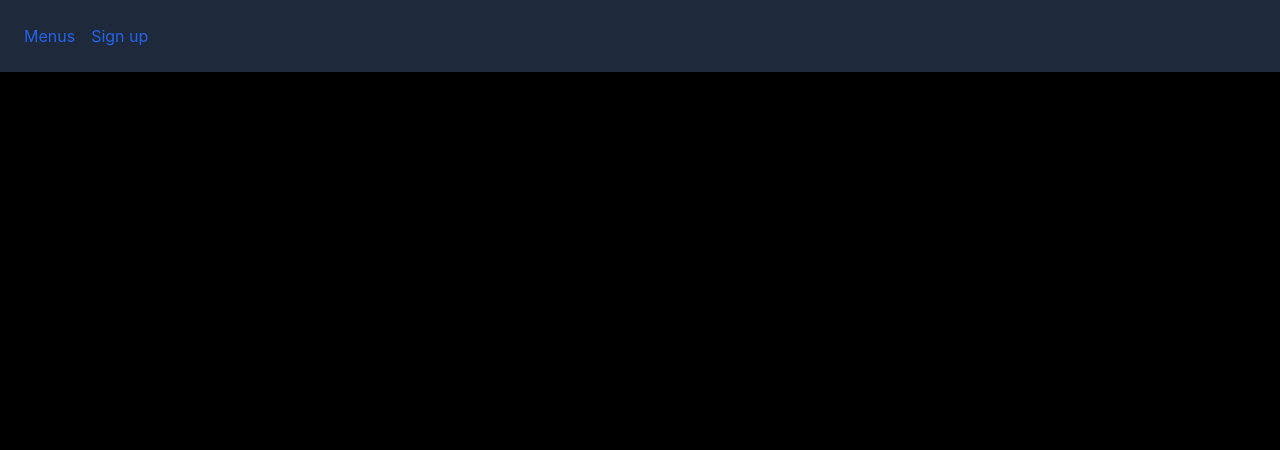
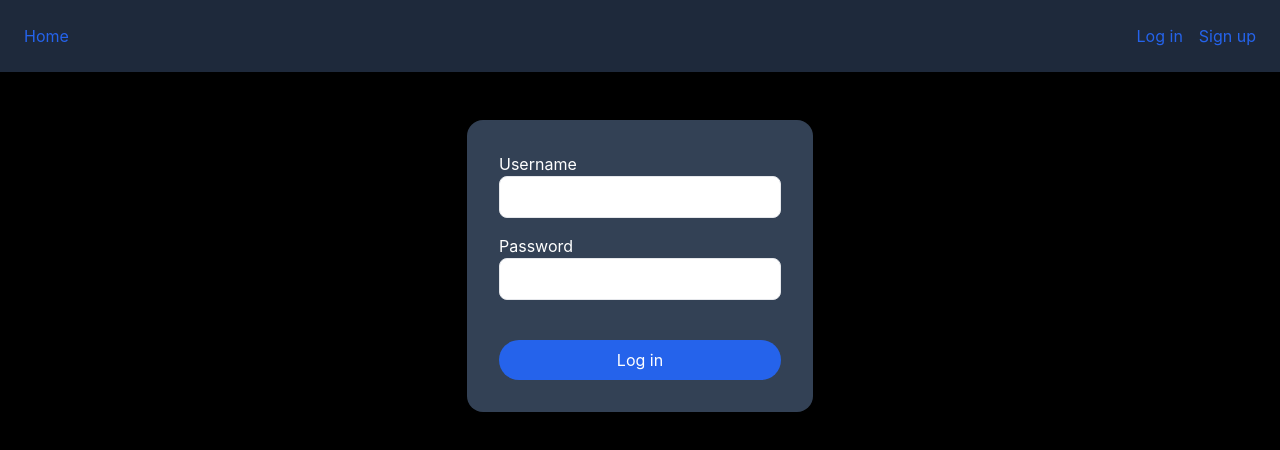
Before and after one commit to Jacek-Lal/NutriWeek, a React (Create React App) app in the folder frontend/: page /login in a window 1280 px wide. Before the commit this address had no page. Shown: the top 450 px of the page. Built offline with nearby package versions, Linux system fonts and the light colour scheme; no server answers.

Commit message:
added login and session authentication

```diff
--- a/frontend/src/App.js
+++ b/frontend/src/App.js
@@ -1,25 +1,55 @@
 import { BrowserRouter, Routes, Route, Link } from "react-router-dom";
 import MenuList from "pages/MenuList.js";
 import MenuDetails from "pages/MenuDetails.js";
+import LoginForm from "pages/LoginPage.js";
 import RegisterForm from "pages/SignupPage.js";
+import LandingPage from "pages/LandingPage";
+import { useContext } from "react";
+import { AuthContext } from "context/AuthContext";
 
 function App() {
+  const { user, logout } = useContext(AuthContext);
   return (
     <BrowserRouter>
       <div>
         <nav className="bg-slate-800 flex gap-4 mb-6 p-6">
-          <Link to="/menus" className="text-blue-600 hover:underline">
-            Menus
+          <Link to="/" className="text-blue-600 hover:underline">
+            Home
           </Link>
+          {user ? (
+            <>
+              <Link to="/menus" className="text-blue-600 hover:underline">
+                Menus
+              </Link>
 
-          <Link to="/register" className="text-blue-600 hover:underline">
-            Sign up
-          </Link>
+              <span className="ml-auto text-white">Hi {user.username}</span>
+              <button
+                onClick={logout}
+                className="text-blue-600 hover:underline"
+              >
+                Logout
+              </button>
+            </>
+          ) : (
+            <>
+              <Link
+                to="/login"
+                className="ml-auto text-blue-600 hover:underline"
+              >
+                Log in
+              </Link>
+              <Link to="/register" className="text-blue-600 hover:underline">
+                Sign up
+              </Link>
+            </>
+          )}
         </nav>
         <div className="p-6">
           <Routes>
+            <Route path="/" element={<LandingPage />} />
             <Route path="/menus" element={<MenuList />} />
             <Route path="/menus/:id" element={<MenuDetails />} />
+            <Route path="/login" element={<LoginForm />} />
             <Route path="/register" element={<RegisterForm />} />
           </Routes>
         </div>
--- a/frontend/src/api/AuthService.js
+++ b/frontend/src/api/AuthService.js
@@ -5,6 +5,21 @@ const API_URL = "http://localhost:8080/auth";
 export async function registerUser(payload) {
   return await axios.post(`${API_URL}/register`, payload);
 }
+
 export async function loginUser(payload) {
-  return await axios.post(`${API_URL}/login`, payload);
+  return await axios.post(`${API_URL}/login`, payload, {
+    withCredentials: true,
+  });
 }
+
+export async function logoutUser() {
+  await axios.post(
+    `http://localhost:8080//logout`,
+    {},
+    { withCredentials: true }
+  );
+}
+
+export async function getUser() {
+  return axios.get(`${API_URL}/me`, { withCredentials: true });
+}
--- a/frontend/src/components/common/Inputs.js
+++ b/frontend/src/components/common/Inputs.js
@@ -109,7 +109,9 @@ const FormInput = ({ id, label, type, register, rules, error }) => {
       <input
         id={id}
         type={type}
-        className="mb-4 py-2 px-4 rounded"
+        className={`mb-4 py-2 px-4 rounded-lg border ${
+          error ? "border-red-500" : ""
+        }`}
         onInput={(e) => (e.target.value = e.target.value.replace(/\s/g, ""))}
         {...register(id, rules)}
       />
--- /dev/null
+++ b/frontend/src/components/user/LoginForm.js
@@ -0,0 +1,70 @@
+import React, { useState } from "react";
+import { useForm } from "react-hook-form";
+import { FormInput } from "components/common/Inputs";
+import { useNavigate } from "react-router-dom";
+import { useContext } from "react";
+import { AuthContext } from "context/AuthContext";
+const LoginForm = () => {
+  const { login } = useContext(AuthContext);
+  const {
+    register,
+    handleSubmit,
+    formState: { errors },
+  } = useForm();
+
+  const [serverError, setServerError] = useState("");
+  const navigate = useNavigate();
+
+  const onSubmit = async (data) => {
+    setServerError("");
+
+    try {
+      const response = await login(data);
+      console.log(response);
+      navigate(response.data.redirect);
+    } catch (error) {
+      console.log(error);
+      if (error.response?.status === 401) {
+        setServerError("Invalid username or password");
+      } else {
+        setServerError("Something went wrong. Please try again.");
+      }
+    }
+  };
+
+  return (
+    <form
+      className="p-8 bg-slate-700 flex flex-col w-min h-min m-auto rounded-2xl"
+      onSubmit={handleSubmit(onSubmit)}
+    >
+      <FormInput
+        id="username"
+        label="Username"
+        type="text"
+        register={register}
+        rules={{ required: "Login is required" }}
+        error={errors.login}
+      />
+
+      <FormInput
+        id="password"
+        label="Password"
+        type="password"
+        register={register}
+        rules={{ required: "Password is required" }}
+        error={errors.password}
+      />
+
+      {serverError && (
+        <p className="mb-4 text-center text-red-500">{serverError}</p>
+      )}
+      <input
+        className="mt-6 py-2 px-6 text-white bg-blue-600 rounded-full cursor-pointer"
+        type="submit"
+        value="Log in"
+      />
+    </form>
+  );
+};
+
+export default LoginForm;
--- a/frontend/src/components/user/SingupForm.js
+++ b/frontend/src/components/user/SingupForm.js
@@ -1,4 +1,4 @@
-import React from "react";
+import React, { useState } from "react";
 import { useForm } from "react-hook-form";
 import { FormInput } from "components/common/Inputs";
 import { registerUser } from "api";
@@ -10,6 +10,8 @@ const SignupForm = () => {
     watch,
     formState: { errors },
   } = useForm();
+
+  const [serverError, setServerError] = useState("");
 
   const rules = {
     login: {
@@ -43,9 +45,10 @@ const SignupForm = () => {
     try {
       const { confirmPassword, ...payload } = data;
       const response = await registerUser(payload);
-      console.log("User registered:", response.data);
+      setServerError("");
     } catch (error) {
-      console.error("Registration failed:", err);
+      if (error.response.status === 409)
+        setServerError(error.response.data.message);
     }
   };
 
@@ -89,9 +92,13 @@ const SignupForm = () => {
         rules={rules.confirmPassword}
         error={errors.confirmPassword}
       />
+      {serverError && (
+        <p className="mb-4 text-center text-red-500">{serverError}</p>
+      )}
       <input
         className="mt-6 py-2 px-6 text-white bg-blue-600 rounded-full cursor-pointer"
         type="submit"
+        value="Sign up"
       />
     </form>
   );
--- /dev/null
+++ b/frontend/src/context/AuthContext.js
@@ -0,0 +1,32 @@
+import { createContext, useState, useEffect } from "react";
+import { loginUser, logoutUser, getUser } from "api";
+export const AuthContext = createContext(null);
+
+export function AuthProvider({ children }) {
+  const [user, setUser] = useState(null);
+
+  useEffect(() => {
+    getUser()
+      .then((res) => setUser(res.data))
+      .catch(() => setUser(null));
+  }, []);
+
+  const login = async (credentials) => {
+    const response = await loginUser(credentials);
+    const { data } = await getUser();
+    setUser(data);
+
+    return response;
+  };
+
+  const logout = async () => {
+    await logoutUser();
+    setUser(null);
+  };
+
+  return (
+    <AuthContext.Provider value={{ user, login, logout }}>
+      {children}
+    </AuthContext.Provider>
+  );
+}
--- a/frontend/src/index.js
+++ b/frontend/src/index.js
@@ -2,10 +2,13 @@ import React from "react";
 import ReactDOM from "react-dom/client";
 import "./index.css";
 import App from "./App";
+import { AuthProvider } from "context/AuthContext";
 
 const root = ReactDOM.createRoot(document.getElementById("root"));
 root.render(
   <React.StrictMode>
-    <App />
+    <AuthProvider>
+      <App />
+    </AuthProvider>
   </React.StrictMode>
 );
--- /dev/null
+++ b/frontend/src/pages/LandingPage.js
@@ -0,0 +1,7 @@
+import React from "react";
+
+const LandingPage = () => {
+  return <div className="text-white">LandingPage</div>;
+};
+
+export default LandingPage;
```
